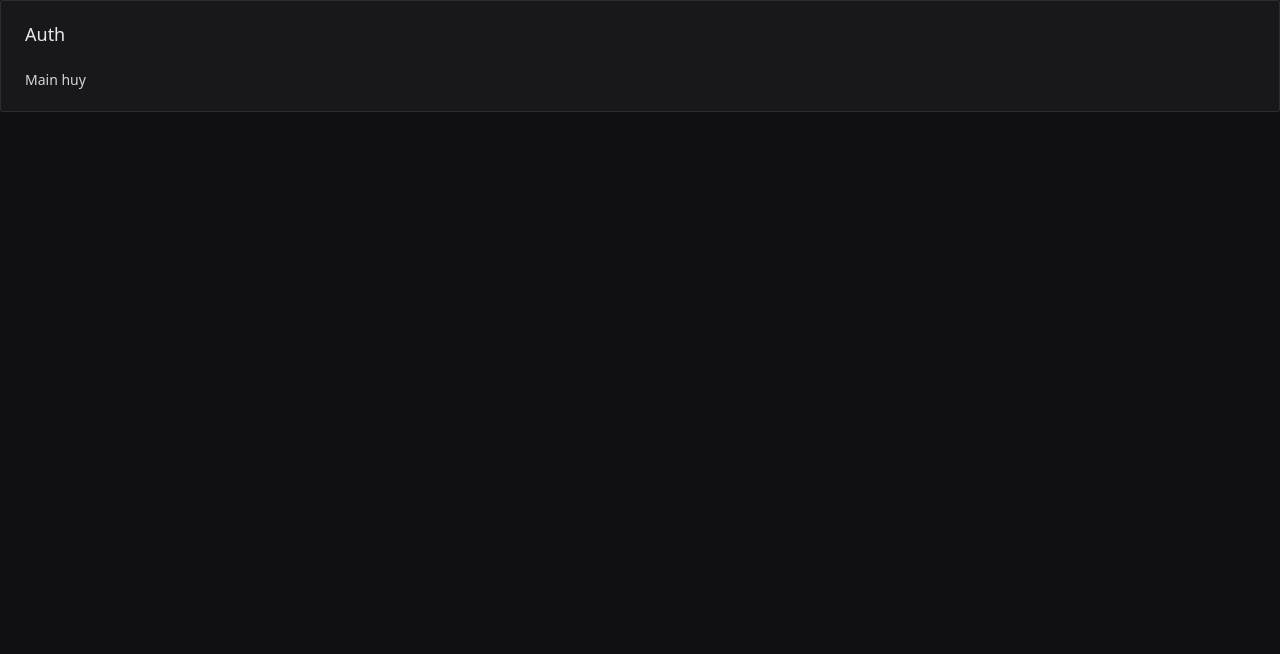
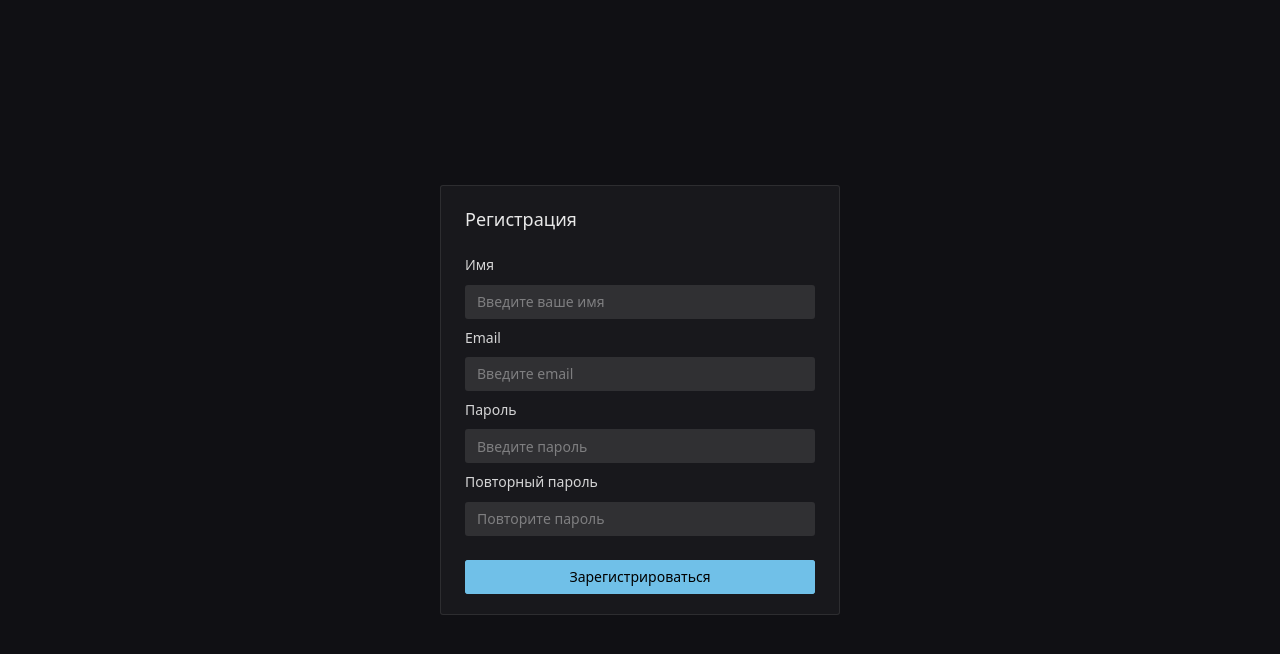
Before and after one commit to alexbidenko/admire-avatar, a Vue app in the folder client/: page /sign-up in a window 1280 px wide. Shown: the top 654 px of the page. Built offline with nearby package versions, Linux system fonts and the light colour scheme.

Commit message:
add layouts for login and registration page

```diff
--- a/client/src/App.vue
+++ b/client/src/App.vue
@@ -2,13 +2,16 @@
 import {
   NConfigProvider, NLayout, darkTheme,
 } from 'naive-ui';
-import Main from './pages/Main.vue';
 </script>
 
 <template>
   <n-config-provider :theme="darkTheme">
     <n-layout>
-      <Main />
+      <router-view v-slot="{ Component }">
+        <transition name="scale" mode="out-in">
+          <component :is="Component" />
+        </transition>
+      </router-view>
     </n-layout>
   </n-config-provider>
 </template>
@@ -25,4 +28,32 @@ a {
 .n-layout {
   height: 100vh;
 }
+
+.scale-enter-active,
+.scale-leave-active {
+  transition: opacity 0.2s ease;
+}
+
+.scale-enter-from,
+.scale-leave-to {
+  opacity: 0;
+}
+
+.n-button-group:not(.n-button-group--vertical) a:last-child:not(:first-child) .n-button {
+  margin-left: 0!important;
+  border-top-left-radius: 0!important;
+  border-bottom-left-radius: 0!important;
+}
+
+.n-button-group:not(.n-button-group--vertical) a:not(:first-child):not(:last-child) .n-button {
+  margin-left: 0!important;
+  margin-right: 0!important;
+  border-radius: 0!important;
+}
+
+.n-button-group:not(.n-button-group--vertical) a:first-child:not(:last-child) .n-button {
+  margin-right: 0!important;
+  border-top-right-radius: 0!important;
+  border-bottom-right-radius: 0!important;
+}
 </style>
--- a/client/src/pages/AuthPage.vue
+++ b/client/src/pages/AuthPage.vue
@@ -10,10 +10,10 @@ import {
       <form @submit.prevent="submit">
         <n-space vertical>
           Email
-          <n-input placeholder="Введите email" name="email" v-model:value="email" />
+          <n-input placeholder="Введите email" name="email" />
           Пароль
-          <n-input placeholder="Введите пароль" type="password" name="password" v-model:value="password" show-password-on="click" />
-          <n-button type="primary" attr-type="submit" class="authPage__button">Войти</n-button>
+          <n-input placeholder="Введите пароль" type="password" name="password" />
+          <n-button type="info" attr-type="submit" class="authPage__button">Войти</n-button>
         </n-space>
       </form>
     </n-card>
--- a/client/src/pages/Main.vue
+++ b/client/src/pages/Main.vue
@@ -1,11 +1,5 @@
-<script setup lang="ts">
-import {
-  NCard,
-} from 'naive-ui';
-</script>
+<script setup lang="ts"></script>
 
 <template>
-  <n-card title="Auth">
-    Main huy
-  </n-card>
+  <p>Main huy</p>
 </template>
--- a/client/src/pages/RegistrationPage.vue
+++ b/client/src/pages/RegistrationPage.vue
@@ -1,11 +1,40 @@
 <script setup lang="ts">
 import {
-  NCard,
+  NButton, NCard, NInput, NSpace,
 } from 'naive-ui';
 </script>
 
 <template>
-  <n-card title="Reg">
-    Reg page
-  </n-card>
+  <div class="authPage">
+    <n-card title="Регистрация">
+      <form @submit.prevent="submit">
+        <n-space vertical>
+          Имя
+          <n-input placeholder="Введите ваше имя" name="name" />
+          Email
+          <n-input placeholder="Введите email" name="email" />
+          Пароль
+          <n-input placeholder="Введите пароль" type="password" name="password" />
+          Повторный пароль
+          <n-input placeholder="Повторите пароль" type="password" name="repeatPassword" />
+          <n-button type="info" attr-type="submit" class="authPage__button">Зарегистрироваться</n-button>
+        </n-space>
+      </form>
+    </n-card>
+  </div>
 </template>
+
+<style lang="scss" scoped>
+.authPage {
+  height: 100%;
+  display: flex;
+  align-items: center;
+  max-width: 400px;
+  margin: 0 auto;
+
+  &__button {
+    width: 100%;
+    margin-top: 16px;
+  }
+}
+</style>
```
